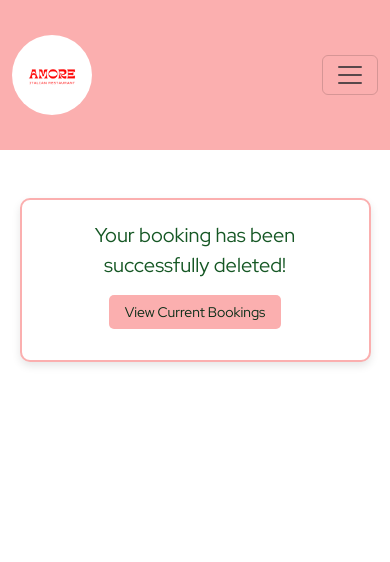
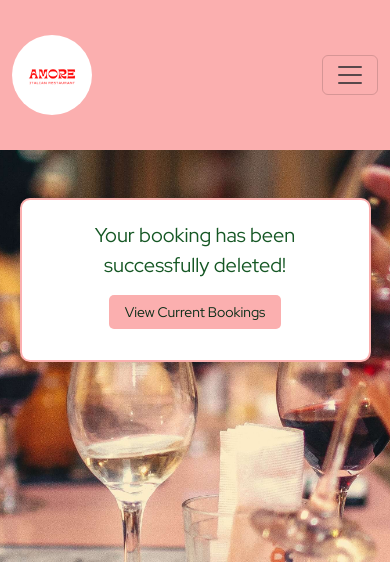
Before and after one commit to Maximiliane-K/ristorante-amore, a Django app: page /booking-deleted/ in a window 390 px wide. Shown: the top 562 px of the page. Run offline with Django 3.2, Linux system fonts and the light colour scheme; some libraries are stand-ins or nearby versions.

Commit message:
Add responsive background image

```diff
--- a/static/css/style.css
+++ b/static/css/style.css
@@ -11,6 +11,10 @@ body {
     font-family: 'Red Hat Display', serif;
     color: #082C16;
     background-color: #FFFFFF;
+    background-image: url('../images/resto-amore-background.jpg');
+    background-size: cover;
+    background-position: center;
+    background-attachment: fixed;
 }
 
 .navbar {
```
Also changed, not shown: static/images/resto-amore-background.jpg (added).
